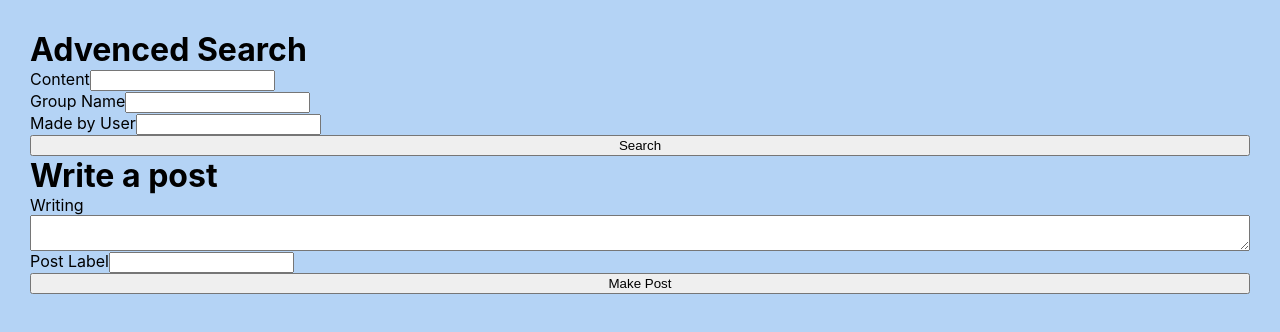
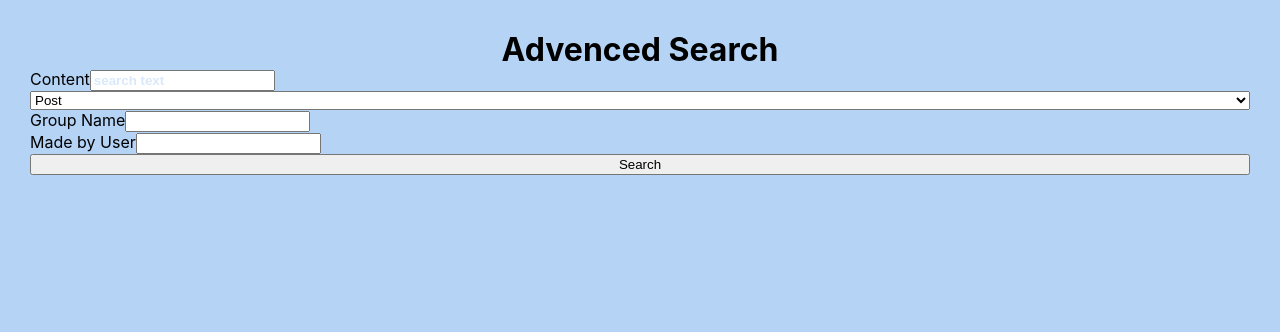
Before and after one commit to AntonGorov195/social-network-for-hit, a React (Create React App) app: page /search in a window 1280 px wide. Shown: the top 332 px of the page. Built offline with nearby package versions, Linux system fonts and the light colour scheme.

Commit message:
added incomplete functionality add posts. Doesn't add user id or group id.

```diff
--- a/src/App.css
+++ b/src/App.css
@@ -47,6 +47,8 @@
     --color-link: #ffddc1;
     --color-active: #f7d371;
     --color-light-red: #fabce2;
+    --color-error-light: #f7be98;
+    --color-error-dark: #5e1111;
 }
 * {
     margin: 0;
@@ -54,7 +56,7 @@
 }
 body {
     background-color: var(--color-light);
-    padding: 30px;
+    min-height: 100vh;
 }
 /* .post {
     color: var(--color-light);
--- a/src/components/FormInput.jsx
+++ b/src/components/FormInput.jsx
@@ -1,11 +1,11 @@
-export default function FormInput({ type, value, setValue, inputName, required = false }) {
+export default function FormInput({ type, value, setValue, inputName, placeholder = inputName,required = false }) {
     return (
         <div>
             <label>{inputName}</label>
             <input type={type}
                    value={value}
                    onChange={(e) => setValue(e.target.value)}
-                   placeholder={inputName}
+                   placeholder={placeholder}
             required={required}/>
         </div>
     )
--- a/src/index.js
+++ b/src/index.js
@@ -9,6 +9,7 @@ import Posts from "./page/Posts";
 import Login from "./page/Login";
 import Search from "./page/Search";
 import PostWrite from "./page/PostWrite";
+import PageNotFound from "./page/PageNotFound";
 
 const root = ReactDOM.createRoot(document.getElementById("root"));
 root.render(
@@ -21,6 +22,7 @@ root.render(
                 <Route path="login" element={<Login />} />
                 <Route path="search" element={<Search />} />
                 <Route path="post-write" element={<PostWrite />} />
+                <Route path="/*" element={<PageNotFound />} />
             </Routes>
         </BrowserRouter>
     </React.StrictMode>
--- /dev/null
+++ b/src/page/PageNotFound.jsx
@@ -0,0 +1,10 @@
+import styles from "./PageNotFound.module.css"
+
+export default function PageNotFound() {
+    return (
+        <div className={styles["page-not-found-container"]}>
+            <div className={styles["page-not-found"]}>
+                Oh no! you pages was not found!
+            </div>
+        </div>)
+}
--- /dev/null
+++ b/src/page/PageNotFound.module.css
@@ -0,0 +1,21 @@
+.page-not-found {
+    display: flex;
+    justify-content: center;
+    align-items: center;
+    border-radius: 20px;
+    width: 100%;
+    min-height: 7rem;
+    padding: 30px;
+    background-color: var(--color-error-dark);
+    color: var(--color-error-light);
+    font-size: 2rem;
+    text-align: center;
+}
+.page-not-found-container {
+    display: flex;
+    background-color: var(--color-error-light);
+    justify-content: center;
+    align-items: center;
+    padding: 30px;
+    min-height: 100vh;
+}
--- a/src/page/PostWrite.jsx
+++ b/src/page/PostWrite.jsx
@@ -14,25 +14,28 @@ export default function PostWrite() {
 
     const submit = (e) => {
         e.preventDefault()
+        const token = localStorage.getItem('token');
         const data = {
             // PostId: "", auto generated
             PostAuthor: "happy test user", // TODO: use cookie
-            PostContent: postBody,
+            body: postBody,
             // I'm not sure how this will work. Does user have one group?
             // Does the user get to select the group?
             // Does the have do be in the group?
             PostGroup: "",
-            PostLable: postlabel,
+            label: postlabel,
             // PostDate: Date, this is optional, will use Date.now() by default.
         }
         setPostState("sending")
-        axios.post("http://localhost:5000/api/post/create", data).then((res) => {
+        axios.post("http://localhost:5000/api/posts/create", data, {
+            headers: {
+                Authorization: `Bearer ${token}`,
+            }
+        }).then((res) => {
             setPostState("post-success-wait")
-            console.log("aaa")
         }).catch(
             (err) => {
                 setPostState("error-wait")
-                console.log("bbb")
             }
         )
     }
@@ -55,10 +58,10 @@ export default function PostWrite() {
             })()
         }
         <form onSubmit={submit} style={{ display: "flex", flexDirection: "column" }}>
-            <textarea />
+            <textarea onInput={(e) => setPostBody(e.target.value)}/>
             <div>
                 <label>Post Label</label>
-                <input />
+                <input onInput={(e) => setPostLabel(e.target.value)}/>
             </div>
             <button> Make Post </button>
         </form>
--- a/src/page/Posts.jsx
+++ b/src/page/Posts.jsx
@@ -17,8 +17,6 @@ export default function Posts(props) {
     const [searchState, setSearchState] = useState("loading");
     const [posts, setPosts] = useState([]);
     const [searchInput, setSearchInput] = useState("");
-    const [advancedSearchOn, setAdvancedSearchOn] = useState(false);
-    const [advancedSearchGroup, setAdvancedSearchGroup] = useState("");
 
     const fetchPosts = () => {
         setSearchState("loading");
@@ -41,7 +39,7 @@ export default function Posts(props) {
 
     useEffect(() => {
         fetchPosts();
-    }, [searchInput, advancedSearchGroup])
+    }, [searchInput])
 
     return (
         <div className={styles.page}>
@@ -51,45 +49,11 @@ export default function Posts(props) {
                     {/* <SearchIcon /> */}
                     {/* <AdvanceSearchButton onClick={(e) => setAdvancedSearchOn(!advancedSearchOn)} /> */}
                 </div>
-                <div style={{ display: "flex", justifyContent: "space-between" }}>
-                    <div>Results: {posts.length}</div>
-                    <a href="/404">Write Post</a>
-                    <a href="/search">Advance Search</a>
+                <div style={{ display: "flex", gap: "10px", textAlign: "center" }}>
+                    <div style={{ flex: "1", backgroundColor: "var(--color-dark)", color: "var(--color-light)", padding: "15px", borderRadius: "10px" }}>Results: {posts.length}</div>
+                    <a style={{ flex: "1", backgroundColor: "var(--color-dark)", color: "var(--color-light)", padding: "15px", borderRadius: "10px" }} href="/post-write">Write Post</a>
+                    <a style={{ flex: "1", backgroundColor: "var(--color-dark)", color: "var(--color-light)", padding: "15px", borderRadius: "10px" }} href="/search">Advance Search</a>
                 </div>
-                {/* <div>
-                        {
-                            advancedSearchOn &&
-                            <div style={{
-                                backgroundColor: "var(--color-dark)",
-                                color: "var(--color-light)",
-                                width: "100%",
-                                fontSize: "1.5rem",
-                                padding: "10px",
-                                borderRadius: "20px",
-                            }}>
-                                <div style={{
-                                    display: "flex",
-                                    gap: "3px",
-                                }}>
-                                    <div> Group search</div>
-                                    <input style={{
-                                        color: "var(--color-light)",
-                                        backgroundColor: "var(--color-dark)",
-                                        fontSize: "1.5rem",
-                                        flex: "1",
-                                    }} onInput={(e) => {
-                                        setAdvancedSearchGroup(e.currentTarget.value)
-                                    }} />
-                                </div>
-                                <div>
-                                    User Search
-                                </div>
-                                <div>
-                                    Another Filter
-                                </div>
-                            </div>
-                        }
-                    </div> */}
                 <div className={styles["posts-list"]}>
                     {
                         (() => {
@@ -105,7 +69,7 @@ export default function Posts(props) {
                                     // TODO: Use ul tag for the posts list
                                     return (
                                         posts.map((p) => {
-                                            return <Post key={p.PostId} username={p.PostAuthor} content={p.PostContent} groupName={p.PostGroup} date={p.PostDate} />
+                                            return <Post key={p._id} username={p.username} content={p.body} groupName={p.groupName} date={p.date} />
                                         })
                                     )
                                 case "error":
--- a/src/page/Posts.module.css
+++ b/src/page/Posts.module.css
@@ -2,6 +2,7 @@
     display: flex;
     justify-content: center;
     width: 100%;
+    padding: 30px;
 }
 .main {
     display: flex;
--- a/src/page/Search.jsx
+++ b/src/page/Search.jsx
@@ -2,6 +2,7 @@ import React, { useEffect, useState } from 'react';
 import axios from 'axios';
 import Post from '../components/Post';
 import PostWrite from './PostWrite';
+import FormInput from '../components/FormInput';
 
 
 
@@ -22,7 +23,7 @@ export default function Search() {
     setSearchState("loading");
     axios.get('http://localhost:5000/api/posts', {
       params: {
-        content: content == "" ? undefined : content,
+        body: content == "" ? undefined : content,
         groupName: groupName == "" ? undefined : groupName,
         userSearch: userSearch == "" ? undefined : userSearch,
       }
@@ -36,14 +37,15 @@ export default function Search() {
   }
 
   return (
-    <div>
-      <div>
-        <h1>Advenced Search</h1>
+    <div style={{ padding: "30px" }}>
+      <h1 style={{ textAlign: "center" }}>Advenced Search</h1>
       <form onSubmit={(e) => e.preventDefault()} style={{ display: "flex", flexDirection: "column" }}>
-          <div>
-            <label>Content</label>
-            <input value={content} onChange={e => setContent(e.target.value)} />
-          </div>
+        <FormInput type={"text"} value={content} setValue={setContent} inputName={"Content"} placeholder={"search text"} />
+        <select>
+          <option value="post">Post</option>
+          <option value="user">User</option>
+          <option value="group">Group</option>
+        </select>
         <div>
           <label>Group Name</label>
           <input value={groupName} onChange={e => setGroupName(e.target.value)} />
@@ -56,11 +58,9 @@ export default function Search() {
       </form>
       <ul style={{ display: "flex", flexDirection: "column", gap: "10px" }}>
         {posts.map((p) => {
-            return <Post key={p.PostId} username={p.PostAuthor} content={p.PostContent} groupName={p.PostGroup} date={p.PostDate} />
+          return <Post key={p._id} username={p.username} content={p.body} groupName={p.groupName} date={p.date} />
         })}
       </ul>
     </div>
-      <PostWrite />
-    </div>
   );
 }
```
Also changed, not shown: src/page/EditPost.jsx (added), 2 other files (tests, documents, lock files or other folders). Lines whose indentation alone changed are shown as unchanged.
